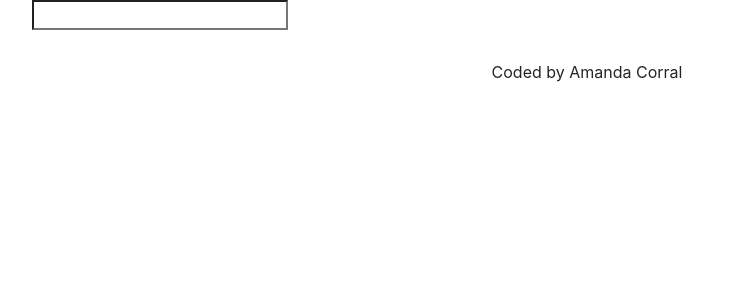
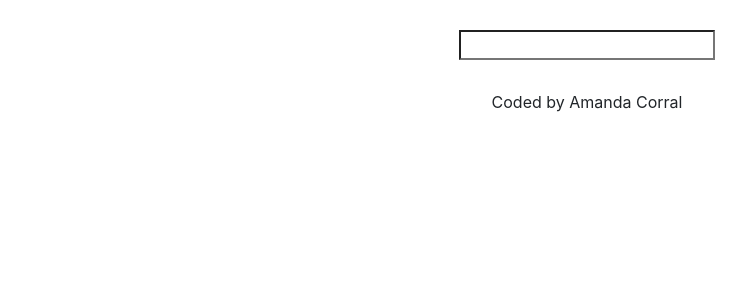
Before and after one commit to Amandacorral07/Dictionary-Project, a React (Create React App) app: page / in a window 1280 px wide. Shown: the top 300 px of the page, without its empty margins (53-799 px from the left). Built offline with nearby package versions, Linux system fonts and the light colour scheme.

Commit message:
Updated the form css

```diff
--- a/src/Dictionary.css
+++ b/src/Dictionary.css
@@ -1,3 +1,4 @@
-.Dictionary {
-
+.form{
+    text-align: center;
+    padding-top: 30px;
 }
--- a/src/Dictionary.js
+++ b/src/Dictionary.js
@@ -28,7 +28,7 @@ axios.get(apiUrl).then(handleResponse);
 
     return (
     <div className="Dictionary">
-<form onSubmit={search}>
+<form onSubmit={search} className="form">
     <input type="search" onChange={handleKeywordChange}/>
 </form>
 <Results results={results}/>
```
